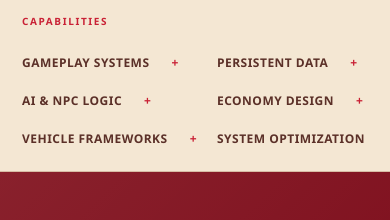
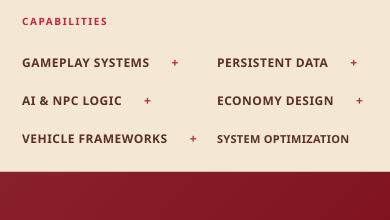
Before and after one commit to ilesdmm/ilesdmm.github.io, a Next.js app: page / in a window 390 px wide. Shown: the part 1100-1320 px from the top of the page. Built offline with nearby package versions, Linux system fonts and the light colour scheme.

Commit message:
Show full system optimization label

```diff
--- a/app/globals.css
+++ b/app/globals.css
@@ -421,6 +421,16 @@ a:focus-visible {
 .service-list span::after {
   content: "+";
   color: var(--red);
+}
+
+.service-list span:last-child {
+  padding-right: 2px;
+  font-size: clamp(11px, 0.9vw, 14px);
+  letter-spacing: 0.025em;
+}
+
+.service-list span:last-child::after {
+  display: none;
 }
 
 .work-section {
```
